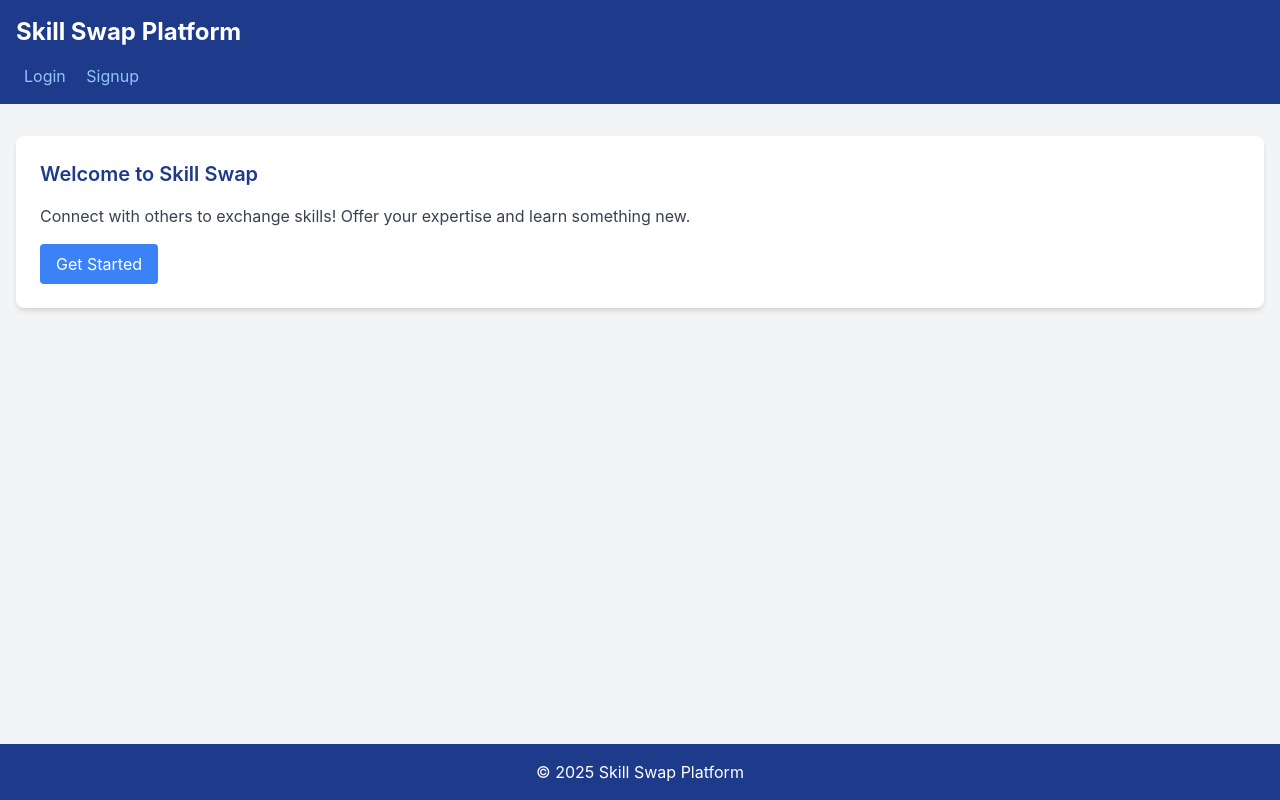
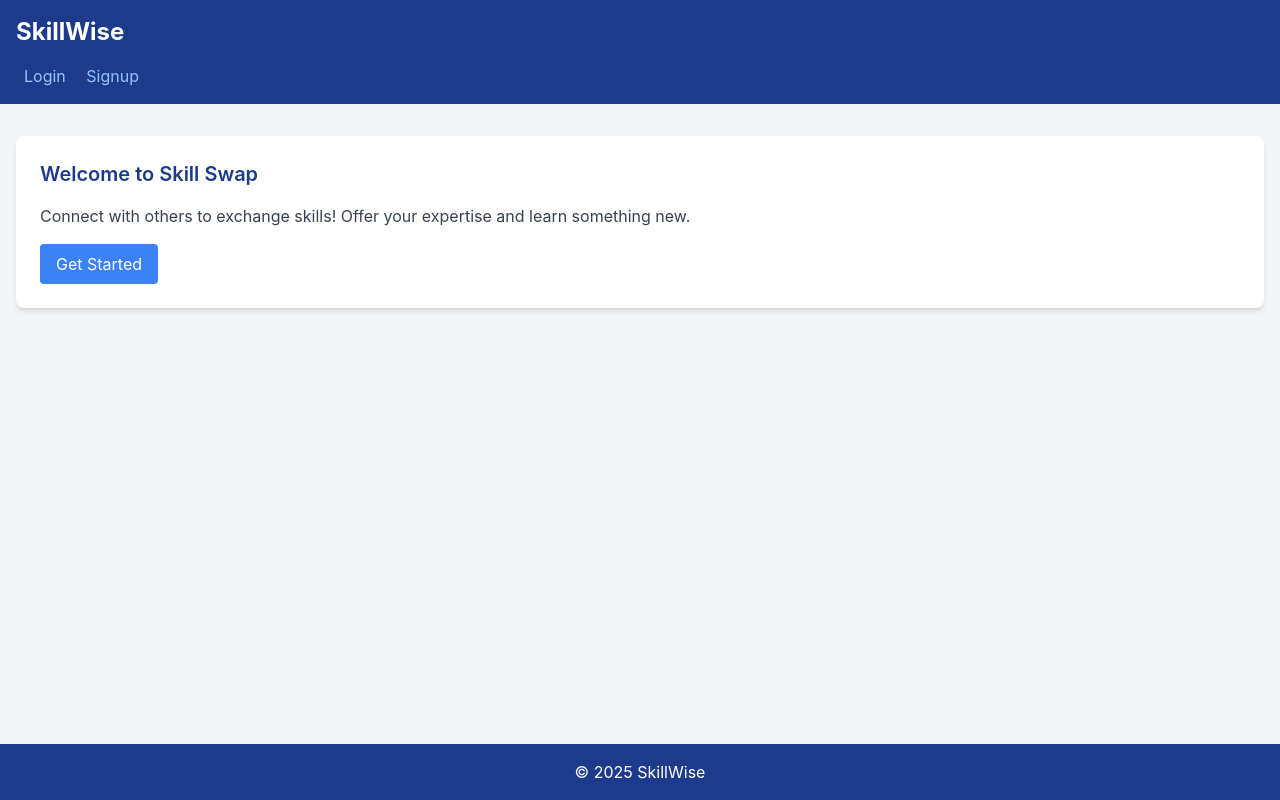
Before and after one commit to abhirajadhikary06/swapwise, a Flask app: page / in a window 1280 px wide. Run offline with Flask 3, Linux system fonts and the light colour scheme; some libraries are stand-ins or nearby versions.

Commit message:
added changes

```diff
--- a/app.py
+++ b/app.py
@@ -247,7 +247,7 @@ def admin_report():
     users = conn.execute('SELECT * FROM users').fetchall()
     swaps = conn.execute('SELECT s.*, u1.name as requester_name, u2.name as receiver_name, s1.skill as requester_skill, s2.skill as receiver_skill FROM swaps s JOIN users u1 ON s.requester_id = u1.id JOIN users u2 ON s.receiver_id = u2.id JOIN skills s1 ON s.requester_skill_id = s1.id JOIN skills s2 ON s.receiver_skill_id = s2.id').fetchall()
     conn.close()
-    report = "Skill Swap Platform Report\n\n"
+    report = "SkillWise Report\n\n"
     report += "Users:\n"
     for user in users:
         report += f"ID: {user['id']}, Username: {user['username']}, Name: {user['name']}, Banned: {user['is_banned']}\n"
--- a/templates/admin.html
+++ b/templates/admin.html
@@ -11,7 +11,7 @@
 <body class="bg-gray-100 flex flex-col min-h-screen">
     <header class="bg-blue-900 text-white py-4">
         <div class="container mx-auto px-4">
-            <h1 class="text-2xl font-bold">Skill Swap Platform</h1>
+            <h1 class="text-2xl font-bold">SkillWise</h1>
             <nav class="mt-4">
                 <a href="{{ url_for('profile') }}" class="text-blue-300 hover:text-white mx-2">Profile</a>
                 <a href="{{ url_for('browse') }}" class="text-blue-300 hover:text-white mx-2">Browse</a>
@@ -76,7 +76,7 @@
         </div>
     </main>
     <footer class="bg-blue-900 text-white text-center py-4">
-        <p>© 2025 Skill Swap Platform</p>
+        <p>© 2025 SkillWise</p>
     </footer>
 </body>
 </html>
--- a/templates/browse.html
+++ b/templates/browse.html
@@ -11,7 +11,7 @@
 <body class="bg-gray-100 flex flex-col min-h-screen">
     <header class="bg-blue-900 text-white py-4">
         <div class="container mx-auto px-4">
-            <h1 class="text-2xl font-bold">Skill Swap Platform</h1>
+            <h1 class="text-2xl font-bold">SkillWise</h1>
             <nav class="mt-4 flex flex-wrap gap-4">
                 <a href="{{ url_for('profile') }}" class="text-blue-300 hover:text-white transition-colors">Profile</a>
                 <a href="{{ url_for('browse') }}" class="text-blue-300 hover:text-white transition-colors">Browse</a>
@@ -84,7 +84,7 @@
         </div>
     </main>
     <footer class="bg-blue-900 text-white text-center py-4">
-        <p>© 2025 Skill Swap Platform</p>
+        <p>© 2025 SkillWise</p>
     </footer>
 </body>
 </html>
--- a/templates/index.html
+++ b/templates/index.html
@@ -10,7 +10,7 @@
 <body class="bg-gray-100 flex flex-col min-h-screen">
     <header class="bg-blue-900 text-white py-4">
         <div class="container mx-auto px-4">
-            <h1 class="text-2xl font-bold">Skill Swap Platform</h1>
+            <h1 class="text-2xl font-bold">SkillWise</h1>
             <nav class="mt-4">
                 <a href="{{ url_for('login') }}" class="text-blue-300 hover:text-white mx-2">Login</a>
                 <a href="{{ url_for('signup') }}" class="text-blue-300 hover:text-white mx-2">Signup</a>
@@ -25,7 +25,7 @@
         </div>
     </main>
     <footer class="bg-blue-900 text-white text-center py-4">
-        <p>© 2025 Skill Swap Platform</p>
+        <p>© 2025 SkillWise</p>
     </footer>
 </body>
 </html>
--- a/templates/login.html
+++ b/templates/login.html
@@ -10,7 +10,7 @@
 <body class="bg-gray-100 flex flex-col min-h-screen">
     <header class="bg-blue-900 text-white py-4">
         <div class="container mx-auto px-4">
-            <h1 class="text-2xl font-bold">Skill Swap Platform</h1>
+            <h1 class="text-2xl font-bold">SkillWise</h1>
         </div>
     </header>
     <main class="container mx-auto px-4 py-8 flex-grow">
@@ -38,7 +38,7 @@
         </div>
     </main>
     <footer class="bg-blue-900 text-white text-center py-4">
-        <p>© 2025 Skill Swap Platform</p>
+        <p>© 2025 SkillWise</p>
     </footer>
 </body>
 </html>
--- a/templates/profile.html
+++ b/templates/profile.html
@@ -10,7 +10,7 @@
 <body class="bg-gray-100 flex flex-col min-h-screen">
     <header class="bg-blue-900 text-white py-4">
         <div class="container mx-auto px-4">
-            <h1 class="text-2xl font-bold">Skill Swap Platform</h1>
+            <h1 class="text-2xl font-bold">SkillWise</h1>
             <nav class="mt-4">
                 <a href="{{ url_for('profile') }}" class="text-blue-300 hover:text-white mx-2">Profile</a>
                 <a href="{{ url_for('browse') }}" class="text-blue-300 hover:text-white mx-2">Browse</a>
@@ -96,7 +96,7 @@
         </div>
     </main>
     <footer class="bg-blue-900 text-white text-center py-4">
-        <p>© 2025 Skill Swap Platform</p>
+        <p>© 2025 SkillWise</p>
     </footer>
 </body>
 </html>
--- a/templates/requests.html
+++ b/templates/requests.html
@@ -11,7 +11,7 @@
 <body class="bg-gray-100 flex flex-col min-h-screen">
     <header class="bg-blue-900 text-white py-4">
         <div class="container mx-auto px-4">
-            <h1 class="text-2xl font-bold">Skill Swap Platform</h1>
+            <h1 class="text-2xl font-bold">SkillWise</h1>
             <nav class="mt-4 flex flex-wrap gap-4">
                 <a href="{{ url_for('profile') }}" class="text-blue-300 hover:text-white transition-colors">Profile</a>
                 <a href="{{ url_for('browse') }}" class="text-blue-300 hover:text-white transition-colors">Browse</a>
@@ -100,7 +100,7 @@
         </div>
     </main>
     <footer class="bg-blue-900 text-white text-center py-4">
-        <p>© 2025 Skill Swap Platform</p>
+        <p>© 2025 SkillWise</p>
     </footer>
 </body>
 </html>
--- a/templates/signup.html
+++ b/templates/signup.html
@@ -10,7 +10,7 @@
 <body class="bg-gray-100 flex flex-col min-h-screen">
     <header class="bg-blue-900 text-white py-4">
         <div class="container mx-auto px-4">
-            <h1 class="text-2xl font-bold">Skill Swap Platform</h1>
+            <h1 class="text-2xl font-bold">SkillWise</h1>
         </div>
     </header>
     <main class="container mx-auto px-4 py-8 flex-grow">
@@ -46,7 +46,7 @@
         </div>
     </main>
     <footer class="bg-blue-900 text-white text-center py-4">
-        <p>© 2025 Skill Swap Platform</p>
+        <p>© 2025 SkillWise</p>
     </footer>
 </body>
 </html>
```
